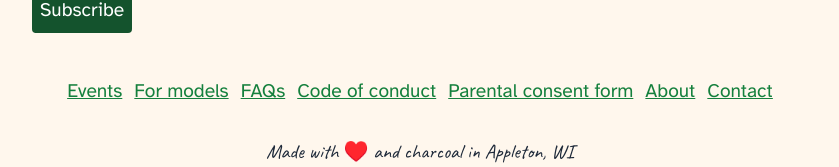
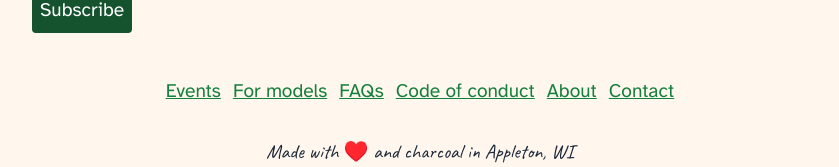
Before and after one commit to kmcgillivray/appletondrawingclub, a SvelteKit app: page / in a window 1280 px wide. Shown: the part 3276-3443 px from the top of the page, without its empty margins (220-1059 px from the left). Built offline with nearby package versions, Linux system fonts and the light colour scheme.

Commit message:
content: update footer

```diff
--- a/src/routes/+layout.svelte
+++ b/src/routes/+layout.svelte
@@ -65,7 +65,6 @@
 			<li class="mb-2"><a href="/modeling" class="text-green-600 underline hover:text-green-700">For models</a></li>
 			<li class="mb-2"><a href="/faq" class="text-green-600 underline hover:text-green-700">FAQs</a></li>
 			<li class="mb-2"><a href="/code-of-conduct" class="text-green-600 underline hover:text-green-700">Code of conduct</a></li>
-			<li class="mb-2"><a href="/appleton-drawing-club-parental-consent-form.pdf" class="text-green-600 underline hover:text-green-700">Parental consent form</a></li>
 			<li class="mb-2"><a href="/about" class="text-green-600 underline hover:text-green-700">About</a></li>
 			<li class="mb-2"><a href="/contact" class="text-green-600 underline hover:text-green-700">Contact</a></li>
 		</ul>
```
